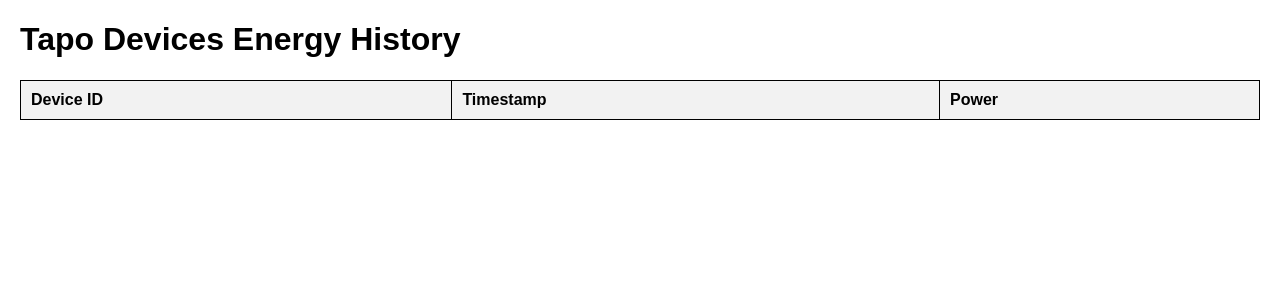
After one commit to Lee0z/energydashboard, a Flask app: page /tapo_devices_energy_history in a window 1280 px wide. The commit adds this page. Shown: the top 300 px of the page. Run offline with Flask 3, Linux system fonts and the light colour scheme; lists and menus that the app fills with data are empty.

Commit message:
Enhance application functionality by adding database support for Tapo devices, including energy data logging and new HTML templates for energy history. Update requirements and environment configurations accordingly.

```diff
--- a/app.py
+++ b/app.py
@@ -3,8 +3,63 @@ import asyncio
 import energyCheck as ec
 import scraperOmnik
 import scraperZeverSolar
+import os
+from flask_sqlalchemy import SQLAlchemy
+from datetime import datetime
+import requests
+from apscheduler.schedulers.background import BackgroundScheduler
 
 app = Flask(__name__)
+
+app.config['SQLALCHEMY_DATABASE_URI'] = os.getenv('DATABASE_URL')
+app.config['SQLALCHEMY_TRACK_MODIFICATIONS'] = False
+db = SQLAlchemy(app)
+
+class TapoDevice (db.Model):
+    id = db.Column(db.Integer, primary_key=True)
+    name = db.Column(db.String(50), nullable=False)
+    ip_address = db.Column(db.String(50), unique=True, nullable=False)
+
+class SolarData (db.Model):
+    id = db.Column(db.Integer, primary_key=True)
+    source = db.Column(db.String(50), nullable=False)
+    date = db.Column(db.Date, nullable=False)
+    time = db.Column(db.Time, nullable=False)
+    power = db.Column(db.Float, nullable=False)
+    yield_today = db.Column(db.Float, nullable=False)
+    yield_total = db.Column(db.Float, nullable=True)
+
+class EnergyData(db.Model):
+    id = db.Column(db.Integer, primary_key=True)
+    device_id = db.Column(db.Integer, db.ForeignKey('tapo_device.id'), nullable=False)
+    timestamp = db.Column(db.DateTime, nullable=False)
+    power = db.Column(db.Float, nullable=False)
+
+class SolarPowerData(db.Model):
+    id = db.Column(db.Integer, primary_key=True)
+    source = db.Column(db.String(50), nullable=False)
+    date = db.Column(db.Date, nullable=False)
+    time = db.Column(db.Time, nullable=False)
+    power = db.Column(db.Float, nullable=False)
+    yield_today = db.Column(db.Float, nullable=False)
+    yield_total = db.Column(db.Float, nullable=True)
+
+@app.before_request
+def setup():
+    db.create_all()  # Create database tables if they do not exist
+    tapo_ip = os.getenv('TAPO_IP')
+    if tapo_ip:
+        # Check if the device already exists
+        existing_device = TapoDevice.query.filter_by(ip_address=tapo_ip).first()
+        if not existing_device:
+            # Add the Tapo device with the name "PC_RIG"
+            new_device = TapoDevice(name="PC_RIG", ip_address=tapo_ip)
+            db.session.add(new_device)
+            db.session.commit()
+
+def recreate_tables():
+    db.drop_all()
+    db.create_all()
 
 @app.route('/')
 def index():
@@ -13,25 +68,66 @@ def index():
 @app.route('/energy', methods=['GET'])
 def get_energy():
     try:
-        result = asyncio.run(ec.get_current_power())
+        result = asyncio.run(ec.get_current_power(db, TapoDevice, EnergyData))
         return jsonify(result)
     except Exception as e:
         return jsonify({"error": str(e)})
 
 @app.route('/solar', methods=['GET'])
 def get_solar():
+    combined_data = {}
+
     try:
         # Fetch data from Omnik
         omnik_data = scraperOmnik.scrapeOmnik()
+        if 'error' in omnik_data:
+            combined_data['omnik_error'] = omnik_data['error']
+        else:
+            # Ensure omnik_data is a list of dictionaries
+            if isinstance(omnik_data, dict):
+                omnik_data = [omnik_data]
+            # Store Omnik data in the database
+            for data in omnik_data:
+                power = float(data['data']['current_power'].replace(' W', ''))  # Strip units and convert to float
+                yield_today = float(data['data']['yield_today'].replace(' kWh', ''))  # Strip units and convert to float
+                yield_total = float(data['data']['yield_total'].replace(' kWh', '')) if 'yield_total' in data['data'] else None  # Strip units and convert to float
+                solar_data = SolarPowerData(
+                    source='Omnik',
+                    date=datetime.fromisoformat(data['data']['datetime']).date(),  # Use the datetime from the scraper
+                    time=datetime.fromisoformat(data['data']['datetime']).time(),  # Use the datetime from the scraper
+                    power=power,
+                    yield_today=yield_today,
+                    yield_total=yield_total
+                )
+                db.session.add(solar_data)
+            combined_data['omnik'] = omnik_data
 
         # Fetch data from ZeverSolar
         zeversolar_data = scraperZeverSolar.scrapeZeverSolar()
+        if 'error' in zeversolar_data:
+            combined_data['zeversolar_error'] = zeversolar_data['error']
+        else:
+            # Ensure zeversolar_data is a list of dictionaries
+            if isinstance(zeversolar_data, dict):
+                zeversolar_data = [zeversolar_data]
+            # Store ZeverSolar data in the database
+            for data in zeversolar_data:
+                if 'data' in data:
+                    power = float(data['data']['current_power'].replace(' W', ''))  # Strip units and convert to float
+                    yield_today = float(data['data']['yield_today'].replace(' kWh', ''))  # Strip units and convert to float
+                    yield_total = float(data['data']['yield_total'].replace(' kWh', '')) if 'yield_total' in data['data'] else None  # Strip units and convert to float
+                    solar_data = SolarPowerData(
+                        source='ZeverSolar',
+                        date=datetime.fromisoformat(data['data']['datetime']).date(),  # Use the datetime from the scraper
+                        time=datetime.fromisoformat(data['data']['datetime']).time(),  # Use the datetime from the scraper
+                        power=power,
+                        yield_today=yield_today,
+                        yield_total=yield_total
+                    )
+                    db.session.add(solar_data)
+            combined_data['zeversolar'] = zeversolar_data
 
-        # Combine the data
-        combined_data = {
-            "omnik": omnik_data,
-            "zeversolar": zeversolar_data
-        }
+        db.session.commit()
 
         return jsonify(combined_data)
     except Exception as e:
@@ -45,5 +141,26 @@ def energy_page():
 def solar_page():
     return render_template('solar.html')
 
+@app.route('/tapo_devices_energy_history', methods=['GET'])
+def tapo_devices_energy_history():
+    energy_data = EnergyData.query.all()
+    return render_template('tapo_devices_energy_history.html', energy_data=energy_data)
+
+def fetch_solar_data():
+    try:
+        response = requests.get("http://localhost:5000/solar")
+    except Exception as e:
+        pass
+
+def fetch_energy_data():
+    try:
+        response = requests.get("http://localhost:5000/energy")
+    except Exception as e:
+        pass
+
 if __name__ == '__main__':
-    app.run(port=5000)
+    scheduler = BackgroundScheduler()
+    scheduler.add_job(fetch_solar_data, 'interval', seconds=10, id='fetch_solar_data')
+    scheduler.add_job(fetch_energy_data, 'interval', seconds=10, id='fetch_energy_data')
+    scheduler.start()
+    app.run(port=5000, use_reloader=False)
--- a/docker-compose.yml
+++ b/docker-compose.yml
@@ -1,5 +1,3 @@
-version: '3.8'
-
 services:
   web:
     build: .
@@ -14,6 +12,7 @@ services:
       - OMNIK_PASSWORD=${OMNIK_PASSWORD}
       - OMNIK_URL=${OMNIK_URL}
       - ZEVERSOLAR_URL=${ZEVERSOLAR_URL}
+      - DATABASE_URL=sqlite:///app.db
     volumes:
       - .:/app
     command: /bin/sh -c "cp -n .env.example .env && flask run --host=0.0.0.0"
--- a/requirements.txt
+++ b/requirements.txt
@@ -2,3 +2,6 @@ Flask
 python-dotenv
 tapo
 requests
+sqlalchemy
+Flask-SQLAlchemy
+APScheduler==3.7.0
--- a/scraperOmnik.py
+++ b/scraperOmnik.py
@@ -3,6 +3,7 @@ from requests.auth import HTTPBasicAuth
 import re
 import os
 from dotenv import load_dotenv
+from datetime import datetime
 
 load_dotenv()
 
@@ -42,7 +43,8 @@ def scrapeOmnik():
                 data = {
                     "current_power": current_power,
                     "yield_today": yield_today,
-                    "yield_total": yield_total
+                    "yield_total": yield_total,
+                    "datetime": datetime.utcnow().isoformat()  # Include the current date and time
                 }
                 return {"data": data}
             else:
--- a/templates/index.html
+++ b/templates/index.html
@@ -39,6 +39,7 @@
     <div class="button-container">
         <button onclick="location.href='/energy_page'">Check PC Rig Energy</button>
         <button onclick="location.href='/solar_page'">Check Solar Power</button>
+        <button onclick="location.href='/tapo_devices_energy_history'">Tapo Devices Energy History</button> <!-- New button -->
     </div>
 </body>
 </html>
--- /dev/null
+++ b/templates/tapo_devices_energy_history.html
@@ -0,0 +1,45 @@
+<!DOCTYPE html>
+<html lang="en">
+<head>
+    <meta charset="UTF-8">
+    <meta name="viewport" content="width=device-width, initial-scale=1.0">
+    <title>Tapo Devices Energy History</title>
+    <style>
+        body {
+            font-family: Arial, sans-serif;
+            margin: 20px;
+        }
+        table {
+            width: 100%;
+            border-collapse: collapse;
+        }
+        table, th, td {
+            border: 1px solid black;
+        }
+        th, td {
+            padding: 10px;
+            text-align: left;
+        }
+        th {
+            background-color: #f2f2f2;
+        }
+    </style>
+</head>
+<body>
+    <h1>Tapo Devices Energy History</h1>
+    <table>
+        <tr>
+            <th>Device ID</th>
+            <th>Timestamp</th>
+            <th>Power</th>
+        </tr>
+        {% for data in energy_data %}
+        <tr>
+            <td>{{ data.device_id }}</td>
+            <td>{{ data.timestamp }}</td>
+            <td>{{ data.power }}</td>
+        </tr>
+        {% endfor %}
+    </table>
+</body>
+</html>
```
Also changed, not shown: energyCheck.py (+26 -5 lines), scraperZeverSolar.py (+8 -5 lines), templates/solar.html (+26 -6 lines), 2 other files.
